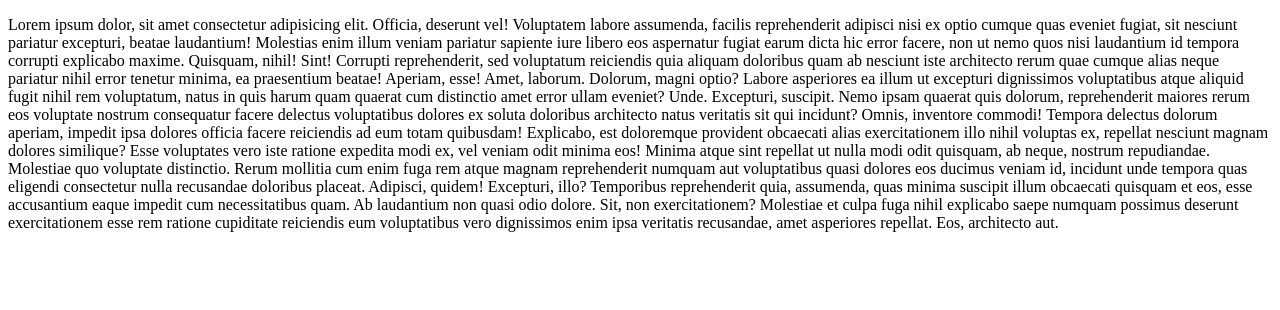
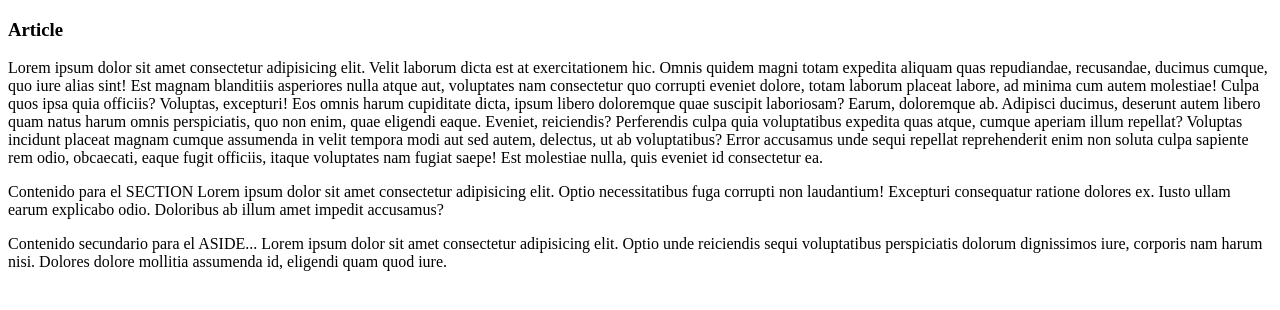
Before and after one commit to Serranomanuel/html3233198, a plain HTML site: page blog.html in a window 1280 px wide. Drawn offline with Linux system fonts and the light colour scheme.

Commit message:
Agregar aside, section y article

```diff
--- a/blog.html
+++ b/blog.html
@@ -7,18 +7,21 @@
 </head>
 <body>
     <main>
-        <p>
-            Lorem ipsum dolor, sit amet consectetur adipisicing elit. Officia, deserunt vel! Voluptatem labore assumenda, facilis reprehenderit adipisci nisi ex optio cumque quas eveniet fugiat, sit nesciunt pariatur excepturi, beatae laudantium!
-            Molestias enim illum veniam pariatur sapiente iure libero eos aspernatur fugiat earum dicta hic error facere, non ut nemo quos nisi laudantium id tempora corrupti explicabo maxime. Quisquam, nihil! Sint!
-            Corrupti reprehenderit, sed voluptatum reiciendis quia aliquam doloribus quam ab nesciunt iste architecto rerum quae cumque alias neque pariatur nihil error tenetur minima, ea praesentium beatae! Aperiam, esse! Amet, laborum.
-            Dolorum, magni optio? Labore asperiores ea illum ut excepturi dignissimos voluptatibus atque aliquid fugit nihil rem voluptatum, natus in quis harum quam quaerat cum distinctio amet error ullam eveniet? Unde.
-            Excepturi, suscipit. Nemo ipsam quaerat quis dolorum, reprehenderit maiores rerum eos voluptate nostrum consequatur facere delectus voluptatibus dolores ex soluta doloribus architecto natus veritatis sit qui incidunt? Omnis, inventore commodi!
-            Tempora delectus dolorum aperiam, impedit ipsa dolores officia facere reiciendis ad eum totam quibusdam! Explicabo, est doloremque provident obcaecati alias exercitationem illo nihil voluptas ex, repellat nesciunt magnam dolores similique?
-            Esse voluptates vero iste ratione expedita modi ex, vel veniam odit minima eos! Minima atque sint repellat ut nulla modi odit quisquam, ab neque, nostrum repudiandae. Molestiae quo voluptate distinctio.
-            Rerum mollitia cum enim fuga rem atque magnam reprehenderit numquam aut voluptatibus quasi dolores eos ducimus veniam id, incidunt unde tempora quas eligendi consectetur nulla recusandae doloribus placeat. Adipisci, quidem!
-            Excepturi, illo? Temporibus reprehenderit quia, assumenda, quas minima suscipit illum obcaecati quisquam et eos, esse accusantium eaque impedit cum necessitatibus quam. Ab laudantium non quasi odio dolore. Sit, non exercitationem?
-            Molestiae et culpa fuga nihil explicabo saepe numquam possimus deserunt exercitationem esse rem ratione cupiditate reiciendis eum voluptatibus vero dignissimos enim ipsa veritatis recusandae, amet asperiores repellat. Eos, architecto aut.
-        </p>
+        <article>
+            <p><H3>Article</H3>
+           Lorem ipsum dolor sit amet consectetur adipisicing elit. Velit laborum dicta est at exercitationem hic. Omnis quidem magni totam expedita aliquam quas repudiandae, recusandae, ducimus cumque, quo iure alias sint!
+           Est magnam blanditiis asperiores nulla atque aut, voluptates nam consectetur quo corrupti eveniet dolore, totam laborum placeat labore, ad minima cum autem molestiae! Culpa quos ipsa quia officiis? Voluptas, excepturi!
+           Eos omnis harum cupiditate dicta, ipsum libero doloremque quae suscipit laboriosam? Earum, doloremque ab. Adipisci ducimus, deserunt autem libero quam natus harum omnis perspiciatis, quo non enim, quae eligendi eaque.
+           Eveniet, reiciendis? Perferendis culpa quia voluptatibus expedita quas atque, cumque aperiam illum repellat? Voluptas incidunt placeat magnam cumque assumenda in velit tempora modi aut sed autem, delectus, ut ab voluptatibus?
+           Error accusamus unde sequi repellat reprehenderit enim non soluta culpa sapiente rem odio, obcaecati, eaque fugit officiis, itaque voluptates nam fugiat saepe! Est molestiae nulla, quis eveniet id consectetur ea.
+            </p>
+        </article>
+        <section>
+            <p>Contenido para el SECTION Lorem ipsum dolor sit amet consectetur adipisicing elit. Optio necessitatibus fuga corrupti non laudantium! Excepturi consequatur ratione dolores ex. Iusto ullam earum explicabo odio. Doloribus ab illum amet impedit accusamus?</p>
+        </section>
     </main>
+    <aside>
+        <p>Contenido secundario para el ASIDE... Lorem ipsum dolor sit amet consectetur adipisicing elit. Optio unde reiciendis sequi voluptatibus perspiciatis dolorum dignissimos iure, corporis nam harum nisi. Dolores dolore mollitia assumenda id, eligendi quam quod iure.</p>
+    </aside>
 </body>
 </html>
```
Also changed, not shown: Formulario.html (+2 -2 lines).
